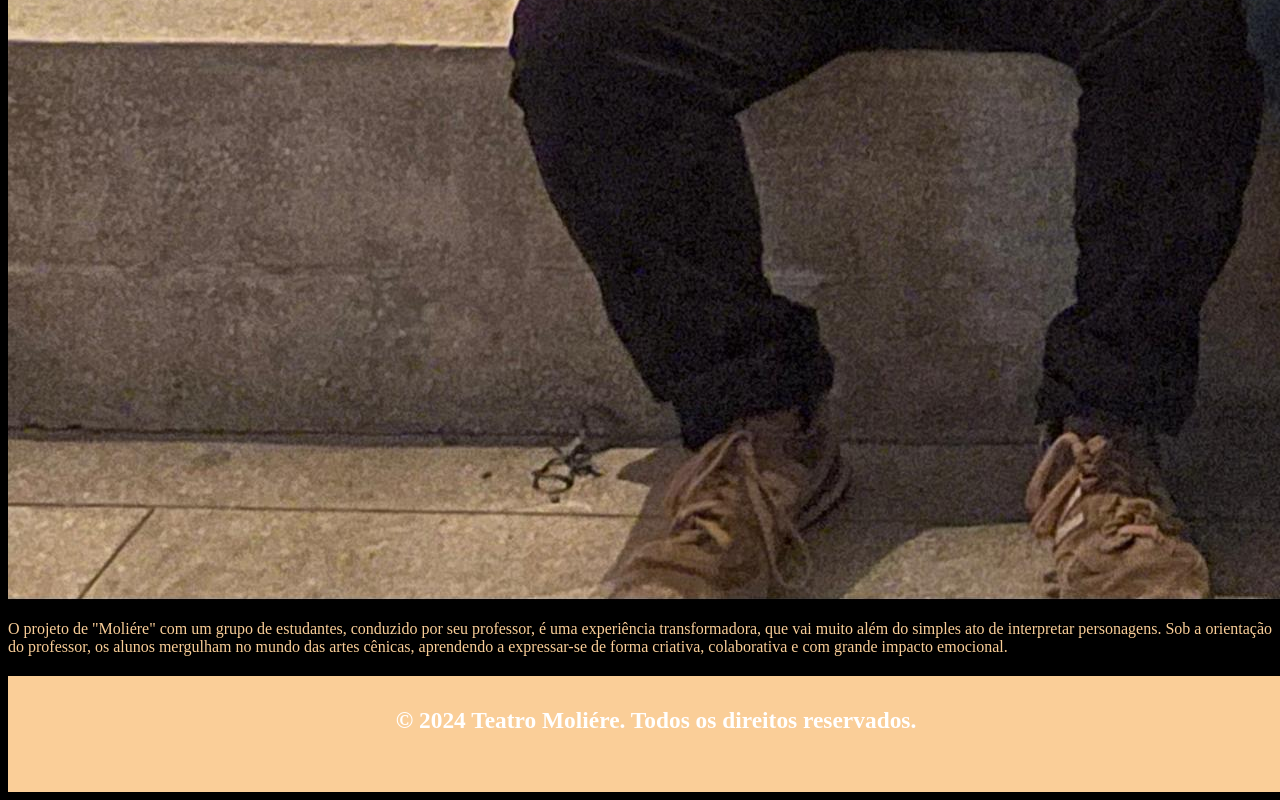
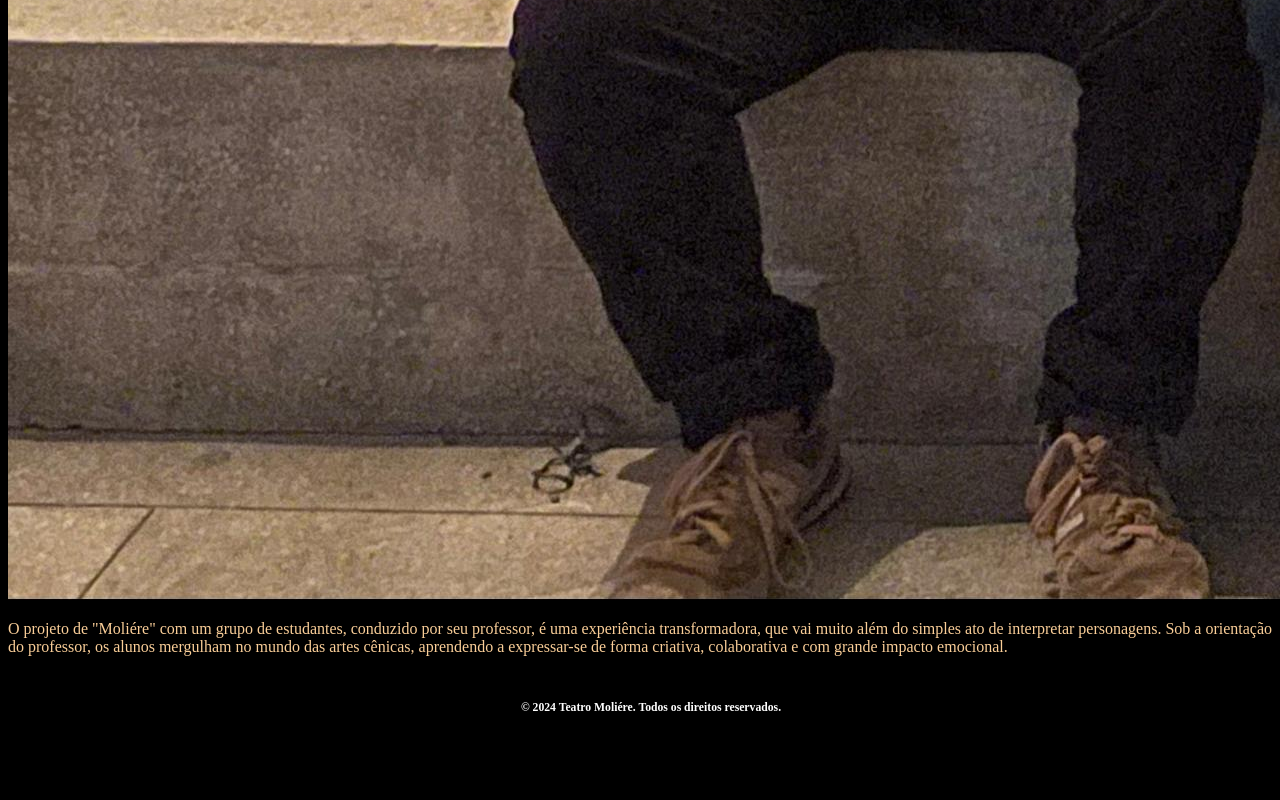
Before and after one commit to Darkwzz/teste, a plain HTML site: page index.html in a window 1280 px wide. Shown: the part 3015-3815 px from the top of the page. After the commit the page ends 3735 px from the top, so only its background shows below. Drawn offline with Linux system fonts and the light colour scheme.

Commit message:
mini ajustes

```diff
--- a/style.css
+++ b/style.css
@@ -149,11 +149,10 @@ body{
 
 .footer{
     width: 100%;
-    height: 100px;
+    height: 20px;
     text-align: center;
-    font-size: 20px;
-    padding: 8px;
-    margin-top: 20px;
-    background-color: #face98;
+    font-size: 10px;
+    padding: 3px;
+    margin-top: 30px;
     color: white;
 }
```
Also changed, not shown: atores.html (+2 -2 lines).
